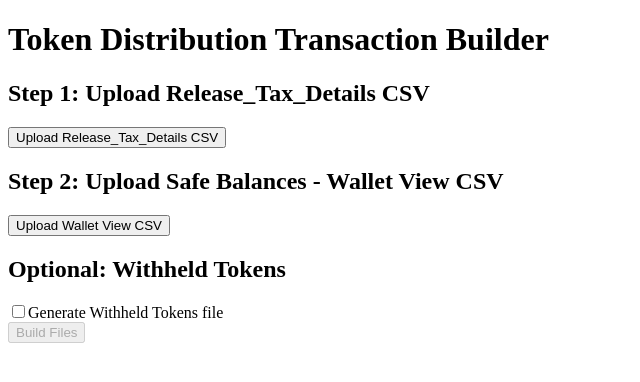
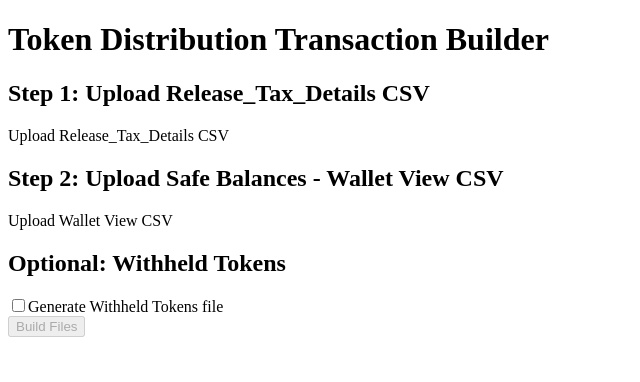
Before and after one commit to TcToku96/Transaction-Builder, a React (Vite) app: page / in a window 1280 px wide. Shown: the top 382 px of the page, without its empty margins (0-640 px from the left). Built offline with nearby package versions, Linux system fonts and the light colour scheme.

Commit message:
fix double click problem FileUploaderReplace

```diff
--- a/src/components/FileUploader.tsx
+++ b/src/components/FileUploader.tsx
@@ -4,8 +4,8 @@ import React, { useId, useRef } from "react";
 type Props = {
   label?: string;
   accept?: string;              // default ".csv"
-  onFile: (file: File) => void; // parent handles parsing (Papa, etc.)
-  id?: string;                  // optional override if you want a stable id
+  onFile: (file: File) => void; // parent handles parsing / state
+  id?: string;                  // optional override for testability
   className?: string;
   disabled?: boolean;
 };
@@ -19,17 +19,14 @@ export default function FileUploader({
   disabled,
 }: Props) {
   const ref = useRef<HTMLInputElement>(null);
-  const autoId = useId();                      // unique per instance (avoids id collisions)
+  const autoId = useId(); // unique per instance
   const inputId = id ?? `file-uploader-${autoId}`;
-
-  const open = () => ref.current?.click();
 
   const handleChange: React.ChangeEventHandler<HTMLInputElement> = (e) => {
     const file = e.target.files?.[0];
     if (file) onFile(file);
-    // Important: clear value so picking the same file later re-triggers onChange
+    // Clear so picking the same file later fires onChange again
     e.currentTarget.value = "";
-    // DO NOT call ref.current?.click() here—this is what causes the re-open.
   };
 
   return (
@@ -41,11 +38,26 @@ export default function FileUploader({
         accept={accept}
         onChange={handleChange}
         hidden
-        // Never attach onClick to the input itself
+        // important: no onClick here
       />
-      <button type="button" onClick={open} disabled={disabled}>
+      {/* Use label to open the native picker; no programmatic click */}
+      <label
+        htmlFor={inputId}
+        className="inline-flex items-center justify-center px-4 py-2 rounded bg-blue-600 text-white cursor-pointer disabled:opacity-40"
+        onClick={(e) => {
+          // hard guard against any outer click handlers
+          e.preventDefault();
+          e.stopPropagation();
+          if (!disabled) {
+            // forward to the input natively via label->htmlFor
+            // no .click() call needed (prevents double-open)
+            (e.currentTarget.ownerDocument?.getElementById(inputId) as HTMLInputElement)?.click();
+          }
+        }}
+        aria-disabled={disabled || undefined}
+      >
         {label}
-      </button>
+      </label>
     </div>
   );
 }
```
